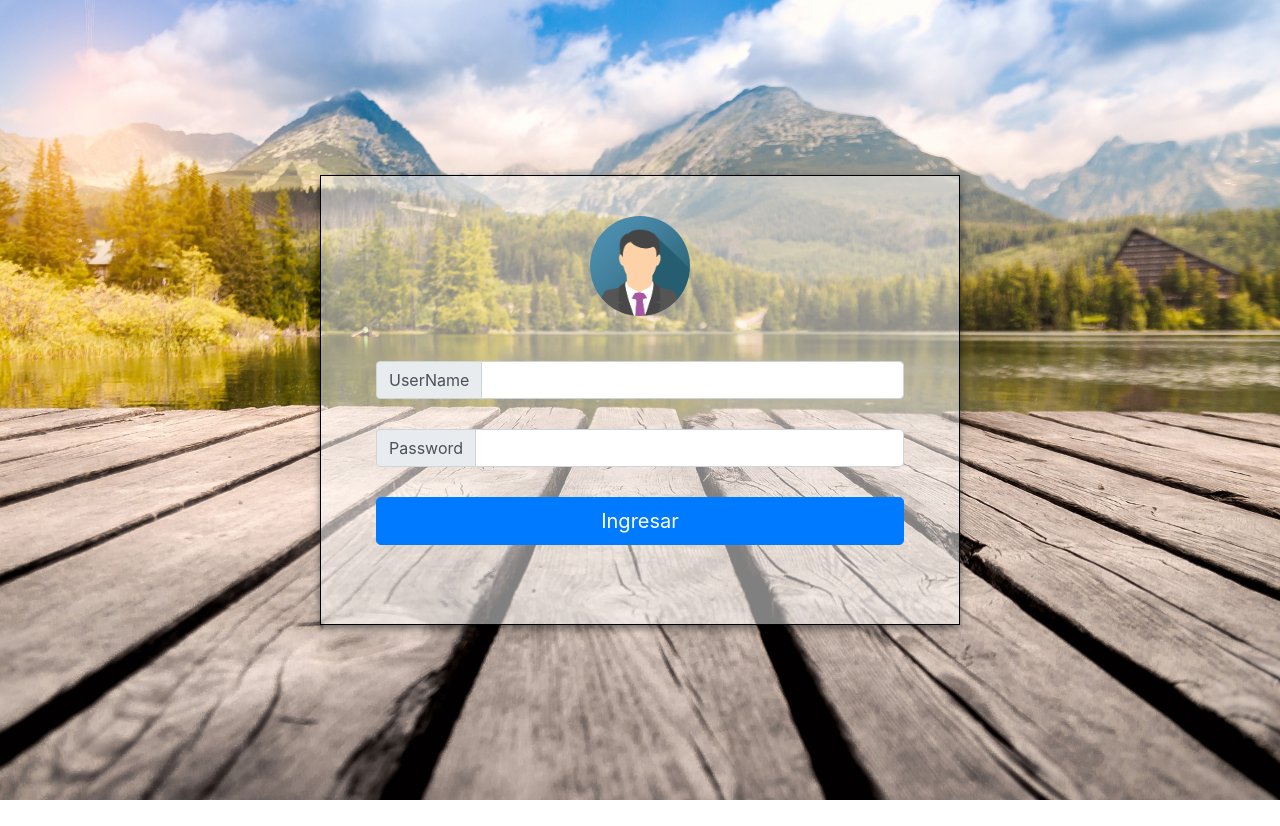
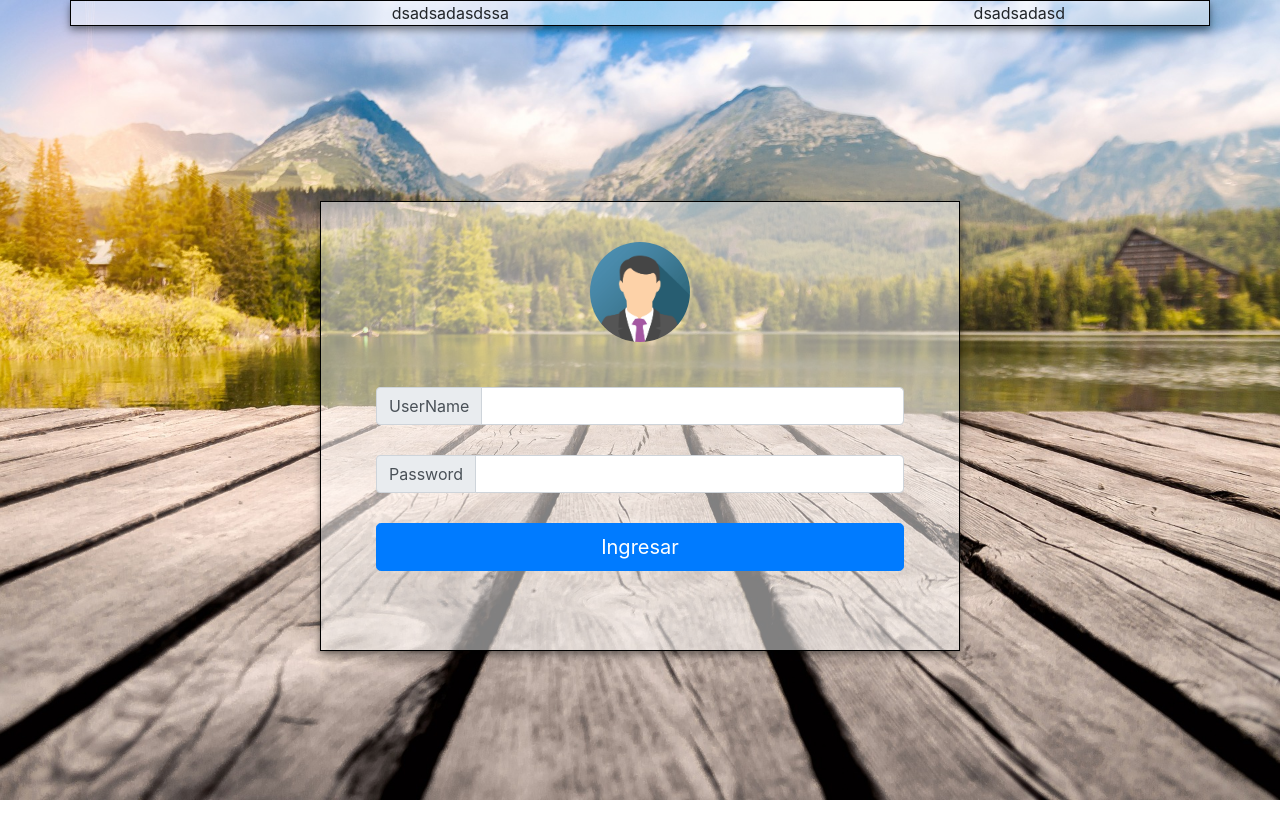
Before and after one commit to eddev92/gbm-challenge, a React (Create React App) app: page / in a window 1280 px wide. Before the commit the page ends 800 px from the top, so only its background shows below. Built offline with nearby package versions, Linux system fonts and the light colour scheme.

Commit message:
add nav component

```diff
--- a/src/App.js
+++ b/src/App.js
@@ -5,6 +5,7 @@ import Login from './components/login';
 import ChallengeGbm from './api/challenge'
 import Auth from './api/auth';
 import Dashboard from './components/dashboard';
+import NavComponent from './components/shared/nav';
 let init = 0;
 class App extends Component {
   constructor(props) {
@@ -88,6 +89,7 @@ api.getData()
     console.log(user)
     return (
       <div className="App" style={{backgroundImage: `url(${ROUTE_IMG_BACKGROUND})`}}>
+        <NavComponent />
         <Login validateUser={this.validateUser} isValid={isValid} user={user} handleChange={this.handleChange}/>
         <Dashboard dashboardActive={dashboardActive} isValid={isValid} data={data} auth={auth} />
       </div>
--- a/src/components/dashboard/index.js
+++ b/src/components/dashboard/index.js
@@ -2,6 +2,7 @@ import React, { Component } from 'react';
 import TableComponent from '../shared/table/index';
 import '../../styles/dashboard.css';
 import ChallengeGbm from '../../api/challenge';
+import Spinner from '../shared/spinner';
 
 class Dashboard extends Component {
     constructor(props) {
@@ -39,13 +40,13 @@ class Dashboard extends Component {
         return (
             <div className="row">
                 <div className={isValid ? 'main-dashboard col-10 isLoged' : 'main-dashboard col-10'}>
-                    {!(data && data.resultObj.length > 0) ? <TableComponent headerTitles={header} data={data}/>
+                    {(data && data.resultObj.length > 0) ? <TableComponent headerTitles={header} data={data}/>
                     :
-                    <div>
+                    <div className="empty">
                         <span>
                             La información se está cargado, espere un momento por favor.
                         </span>
-                        <div class="lds-roller"><div></div><div></div><div></div><div></div><div></div><div></div><div></div><div></div></div>
+                        <Spinner />
                     </div>
                     }
                 </div>
--- /dev/null
+++ b/src/components/shared/nav/index.js
@@ -0,0 +1,16 @@
+import React from 'react';
+import '../../../styles/nav.css';
+
+const NavComponent = ({ user = {} }) => {
+
+    return (
+        <div class="main-nav container">
+            <div className="row">
+                <div className="col-md-8">dsadsadasdssa</div>
+                <div className="col-md-4">dsadsadasd</div>
+            </div>
+        </div>
+    )
+}
+
+export default NavComponent;
--- /dev/null
+++ b/src/components/shared/spinner/index.js
@@ -0,0 +1,9 @@
+import React from 'react';
+
+const Spinner = () => {
+    return (
+        <div class="lds-roller"><div></div><div></div><div></div><div></div><div></div><div></div><div></div><div></div></div>
+    )
+}
+
+export default Spinner;
--- a/src/styles/dashboard.css
+++ b/src/styles/dashboard.css
@@ -13,12 +13,17 @@
     transition: all 0.9s ease-in-out;
 
 }
+.empty {
+    width: 50%;
+    margin: 150px auto;
+}
 /*  spinner */
 .lds-roller {
-    display: inline-block;
+    display: block;
     position: relative;
-    width: 64px;
-    height: 64px;
+    width: 100px;
+    height: 100px;
+    margin: auto;
   }
   .lds-roller div {
     animation: lds-roller 1.2s cubic-bezier(0.5, 0, 0.5, 1) infinite;
--- /dev/null
+++ b/src/styles/nav.css
@@ -0,0 +1,6 @@
+.main-nav {
+    border: 1px solid black;
+    background-color: rgba(255, 255, 255, 0.5);
+    margin: auto;
+    box-shadow: 0 4px 8px 0 rgba(0,0,0,0.42), 0 2px 4px 0 rgba(0,0,0,0.08);
+}
```
